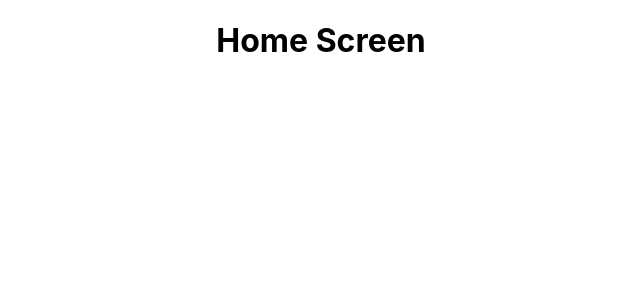
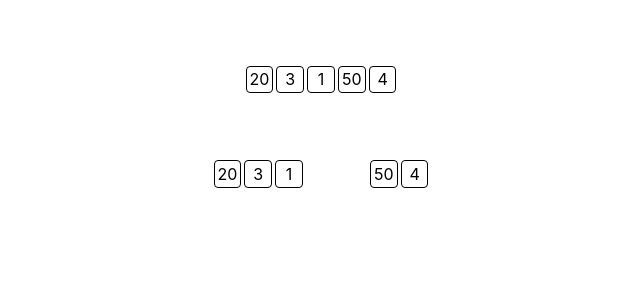
Before and after one commit to ShaimaaAliECE/se3350_project-group-13, a React (Create React App) app in the folder sortalgorithgame/: page / in a window 1280 px wide. Shown: the top 300 px of the page, without its empty margins (319-959 px from the left). Built offline with nearby package versions, Linux system fonts and the light colour scheme.

Commit message:
Merge sort visual starter

```diff
--- a/sortalgorithgame/src/App.js
+++ b/sortalgorithgame/src/App.js
@@ -1,10 +1,12 @@
 import './App.css';
 import Home from './components/Home';
+import Mergesort from './components/Mergesort';
 
 function App() {
   return (
     <div className="App">
-      <Home />
+      {/*<Home />*/}
+      <Mergesort />
     </div>
   );
 }
--- /dev/null
+++ b/sortalgorithgame/src/components/Mergesort.js
@@ -0,0 +1,73 @@
+import {React, useState} from 'react';
+import '../styles/Mergesort.css';
+
+export default function Mergesort() {
+    // Array
+    // let arr = [1, 2, 3, 4, 5];
+    const [array, setArray] = useState([20,3,1,50,4]);
+    // Step to walkthrough
+    const [steps, setSteps] = useState(0);
+    // Spawn array
+    function Array(array) {
+        return (
+            <div className="array">
+                {
+                    array.map(element => {
+                        return (
+                            <div className="elements">{element}</div>
+                        );
+                    })
+                }
+            </div>
+        );
+    }
+
+    // Split array in half
+    function splitArray(array){
+        let counter = 0;
+        let arrayOne = [];
+        let arrayTwo = [];
+        let halfIndex = Math.ceil(array.length/2);
+        while(counter < array.length){
+            if(counter<halfIndex){
+                arrayOne.push(array[counter]);
+            } else {
+                arrayTwo.push(array[counter]);
+            }
+            counter++;
+        }
+
+        return (
+            <div className="split-container">
+                <div className="array" id="array-split-one">
+                    {
+                        /* Display arrayOne */
+                        arrayOne.map(element=>{
+                            return (
+                                <div className="elements">{element}</div>
+                            );
+                        })
+                    }
+                </div>
+
+                <div className="array" id="array-split-two">
+                    {
+                        /* Display arrayTwo */
+                        arrayTwo.map(element=>{
+                            return (
+                                <div className="elements">{element}</div>
+                            );
+                        })
+                    }
+                </div>
+            </div>
+        );
+    }
+
+    return (
+        <div className="mergesort-container">
+            {Array(array)}
+            {splitArray(array)}
+        </div>
+    );
+}
--- /dev/null
+++ b/sortalgorithgame/src/styles/Mergesort.css
@@ -0,0 +1,37 @@
+.array{
+    display: flex;
+    margin-top:4rem;
+}
+
+.elements{
+    font-size:1rem;
+    width:2vw;
+    height:2vw;
+    border: 1px solid black;
+    border-radius: 0.25rem;
+    display: flex;
+    margin:0.1rem;
+    align-items: center;
+    justify-content: center;
+
+}
+
+.mergesort-container{
+    text-align: center;
+    justify-content: center;
+    align-items: center;
+    display:flex;
+    flex-direction: column;
+}
+
+.split-container{
+    display: flex;
+}
+
+#array-split-one{
+    margin:4rem 2rem 0rem 2rem;
+}
+
+#array-split-two{
+    margin:4rem 2rem 0rem 2rem;
+}
```
